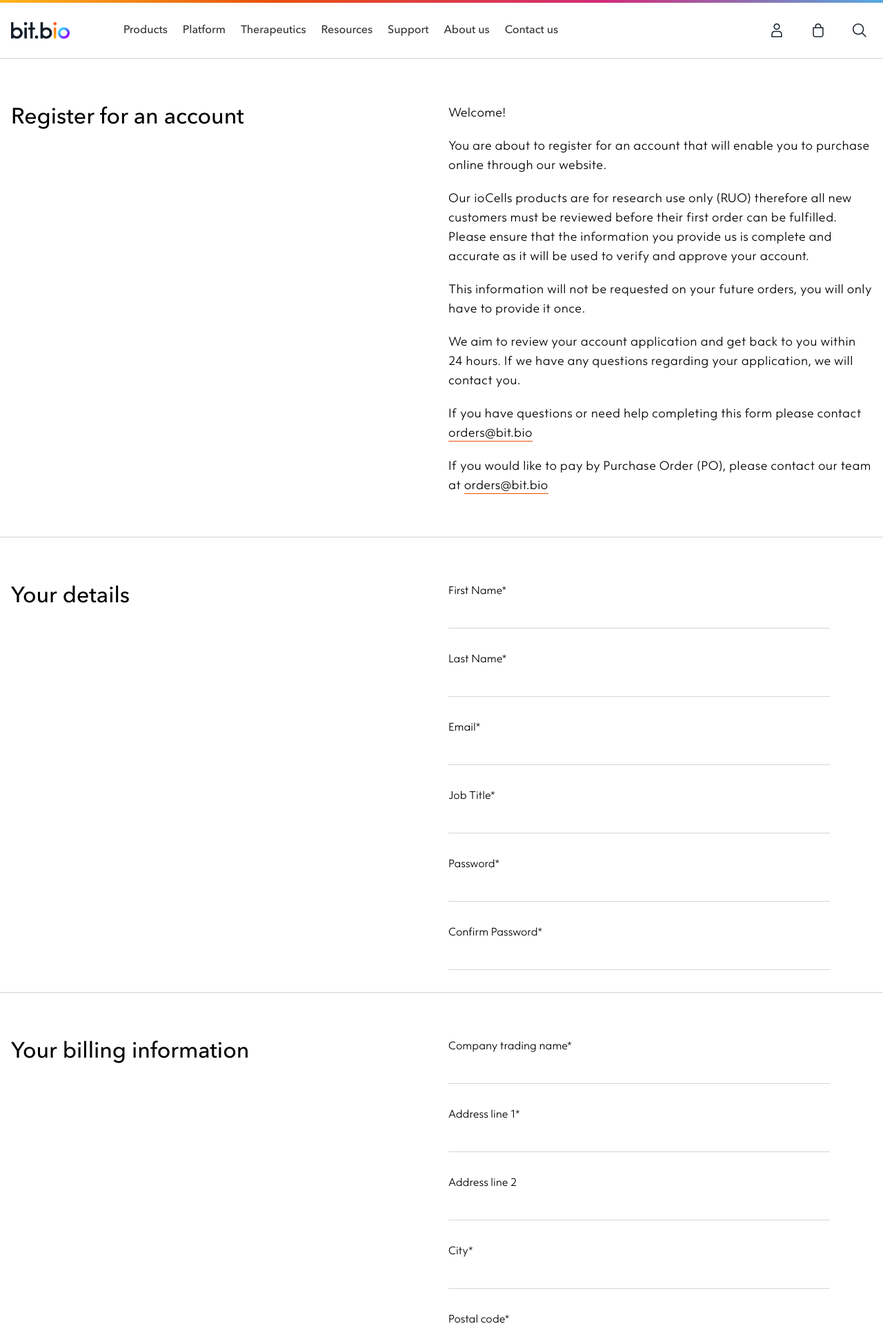
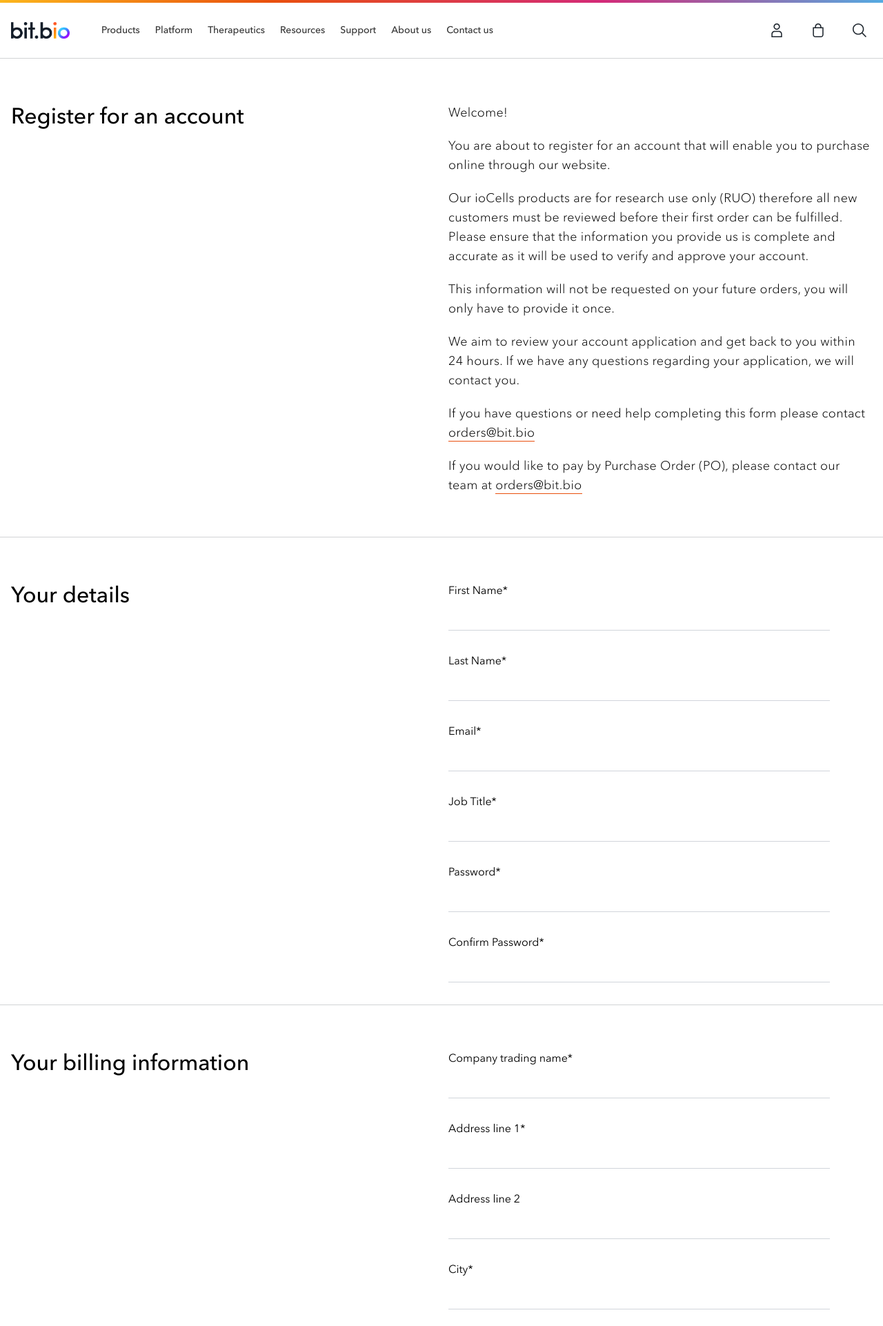
Before and after one commit to wahabsharif/bitbio-django, a Django app: page /registration/ in a window 1280 px wide. Shown: the top 1922 px of the page at 69% size. Run offline with Django 5.2, Linux system fonts and the light colour scheme.

Commit message:
font family updated and minor header fixes

```diff
--- a/bitbio/static/styles/calculator.css
+++ b/bitbio/static/styles/calculator.css
@@ -10,7 +10,7 @@
   box-sizing: border-box;
 }
 body {
-  font-family: "BitBioSans" !important;
+  font-family: "AvenirNext LT Pro" !important;
   margin: 0;
   padding: 0;
   min-height: 100vh;
@@ -27,11 +27,11 @@ ul,
 li {
   font-optical-sizing: auto;
   font-style: normal;
-  font-family: "BitBioSans" !important;
+  font-family: "AvenirNext LT Pro" !important;
 }
 p {
   margin: 0 !important;
-  font-family: "BitBioSans" !important;
+  font-family: "AvenirNext LT Pro" !important;
 }
 .grad-bg {
   background-image: linear-gradient(90deg, #47d4ff 10%, #753fff, #aa0dff);
--- a/bitbio/static/styles/header.css
+++ b/bitbio/static/styles/header.css
@@ -55,7 +55,7 @@ header {
   align-items: center;
   color: #000;
   text-align: center;
-  gap: 3em;
+  gap: 1em;
 }
 
 /* ==========================================
@@ -69,6 +69,7 @@ header {
   margin: 0;
   align-items: center;
   padding: 12px 30px;
+  font-size: 14px;
 }
 
 .nav-item {
--- a/bitbio/static/styles/style.css
+++ b/bitbio/static/styles/style.css
@@ -93,7 +93,7 @@ html {
 }
 
 body {
-  font-family: "BitBioSans", "Segoe UI", Arial, sans-serif;
+  font-family: "AvenirNext LT Pro" !important;
   margin: 0;
   padding: 0;
   min-height: 100vh;
@@ -117,11 +117,11 @@ ul,
 li {
   font-optical-sizing: auto;
   font-style: normal;
-  font-family: "BitBioSans" !important;
+  font-family: "AvenirNext LT Pro" !important;
 }
 p {
   margin: 0 !important;
-  font-family: "BitBioSans" !important;
+  font-family: "AvenirNext LT Pro" !important;
 }
 .container {
   max-width: 1320px;
```
